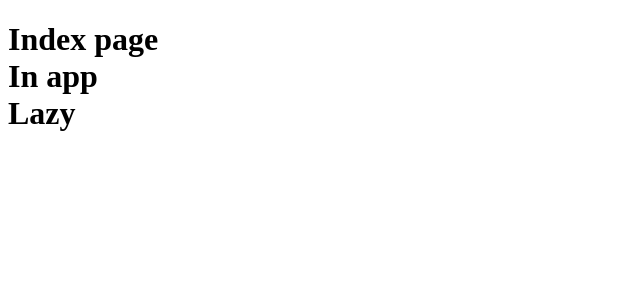
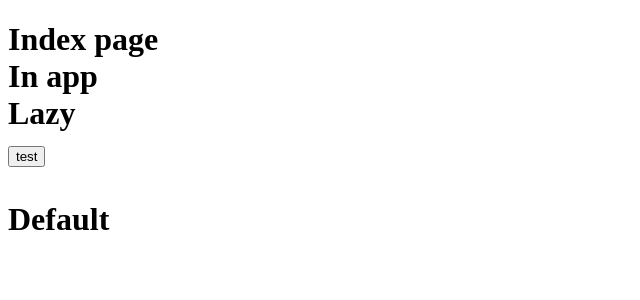
Before and after one commit to oscarmyepes/react-typescript-webpack-seed-2019, a React app: page / in a window 1280 px wide. Shown: the top 300 px of the page, without its empty margins (0-640 px from the left). Built offline with nearby package versions, Linux system fonts and the light colour scheme.

Commit message:
Test hooks

```diff
--- a/src/components/App.tsx
+++ b/src/components/App.tsx
@@ -21,17 +21,30 @@ interface IApp {
   dispatch: Dispatch;
 }
 
+const Test = function({ onClick }: any) {
+  return <button onClick={onClick}>test</button>;
+};
+
 export let App = ({ dispatch }: IApp) => {
+  const [text, setText] = React.useState("Default");
+
   React.useEffect(() => {
     dispatch(logTestSaga("from App"));
   });
+
+  const onClick = () => {
+    setText("Text changed");
+  };
+
   return (
-    <div>
-      In app
+    <>
+      <div>In app</div>
       <React.Suspense fallback={<div>Loading...</div>}>
         <Lazy />
       </React.Suspense>
-    </div>
+      <Test onClick={onClick} />
+      <p>{text}</p>
+    </>
   );
 };
 export default connect()(App);
```
Also changed, not shown: test/setUp.ts (+11 -0 lines), 1 other file (tests, documents, lock files or other folders).
